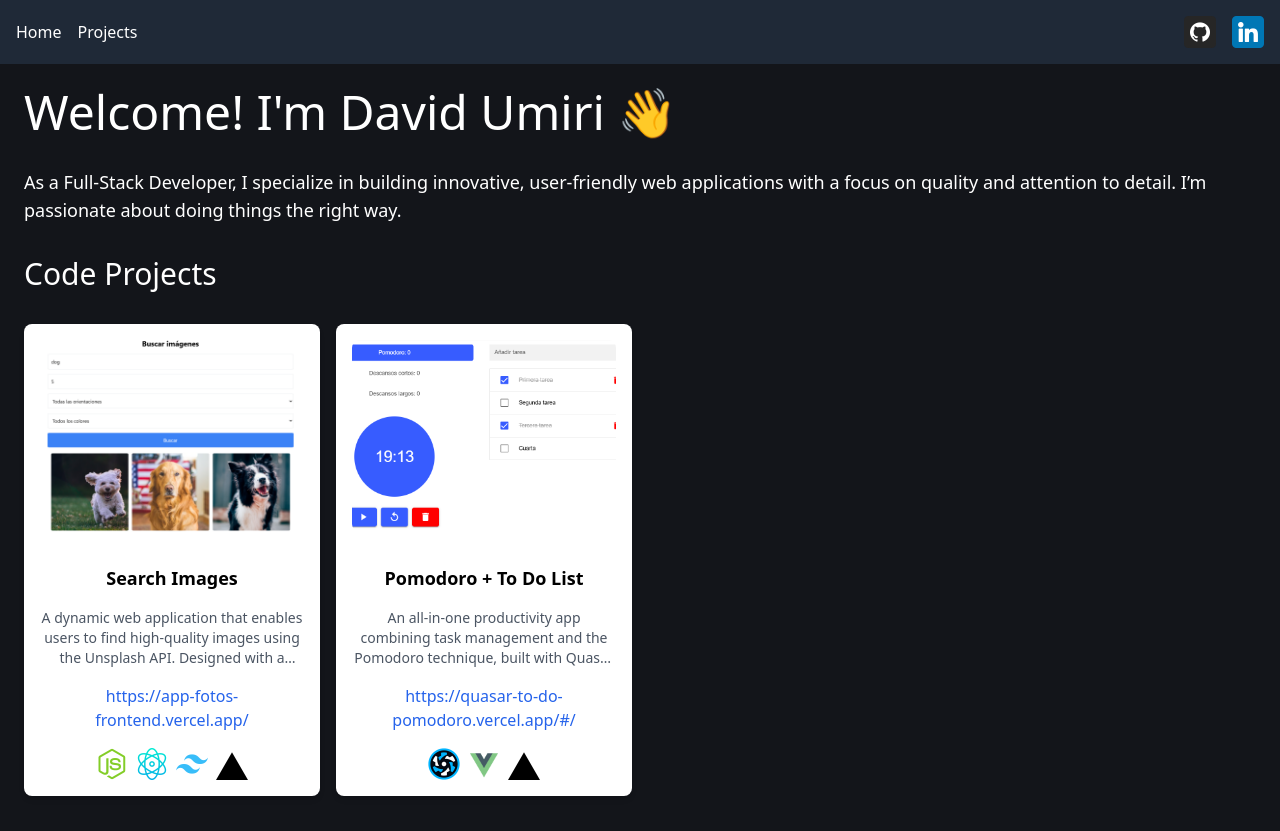
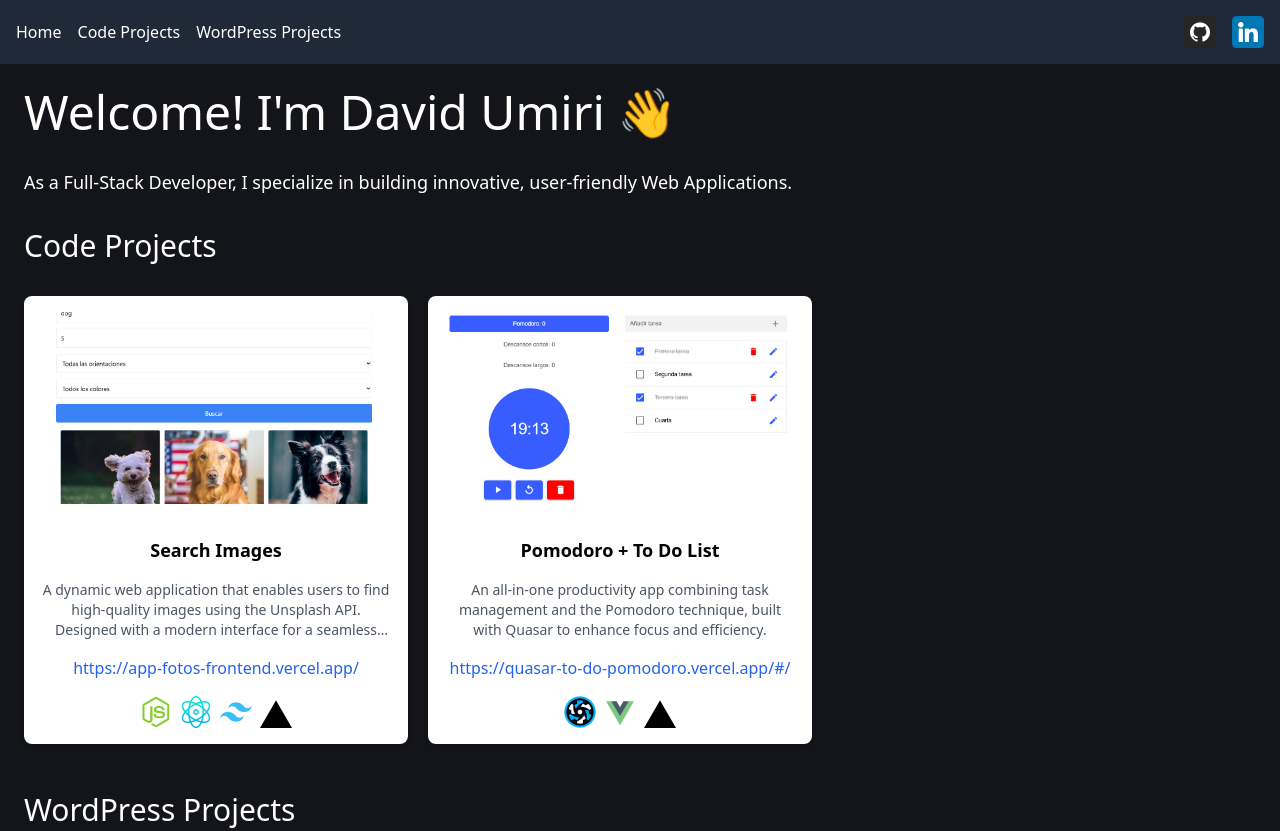
Before and after one commit to DavidUmiri/portfolio-dauc, an Astro site: page / in a window 1280 px wide. Shown: the top 831 px of the page. Built offline with nearby package versions, Linux system fonts and the light colour scheme; Astro itself is replaced by a stand-in of ours.

Commit message:
Adding new routes

```diff
--- a/src/components/Nav.astro
+++ b/src/components/Nav.astro
@@ -1,7 +1,8 @@
 ---
 const navLinks = [
   { href: "./", label: "Home" },
-  { href: "#projects", label: "Projects" },
+  { href: "#code-projects", label: "Code Projects" },
+  { href: "#wordpress-projects", label: "WordPress Projects" },
 ];
 ---
 
--- a/src/pages/index.astro
+++ b/src/pages/index.astro
@@ -9,15 +9,14 @@ import Card from "../components/Card.astro";
 
     <p class="text-lg text-white mb-8">
       As a Full-Stack Developer, I specialize in building innovative,
-      user-friendly web applications with a focus on quality and attention to
-      detail. I’m passionate about doing things the right way.
+      user-friendly Web Applications.
     </p>
 
     <!-- Contenedor responsivo para las tarjetas -->
-    <h2 id="projects" class="text-3xl text-white mb-8">Code Projects</h2>
+    <h2 id="code-projects" class="text-3xl text-white mb-8">Code Projects</h2>
     <ul
       role="list"
-      class="grid grid-cols-1 sm:grid-cols-2 lg:grid-cols-3 xl:grid-cols-4 gap-4">
+      class="flex gap-5 flex-wrap">
       <Card
         image="/images/proyecto-buscar-imagenes.png"
         title="Search Images"
@@ -34,10 +33,10 @@ import Card from "../components/Card.astro";
       />
     </ul>
     <br><br>
-    <h2 id="projects" class="text-3xl text-white mb-8">WordPress Projects</h2>
+    <h2 id="wordpress-projects" class="text-3xl text-white mb-8">WordPress Projects</h2>
     <ul
       role="list"
-      class="grid grid-cols-1 sm:grid-cols-2 lg:grid-cols-3 xl:grid-cols-4 gap-4">
+      class="flex gap-5 flex-wrap">
       <Card
         image="/images/inmasan-tecnologia.png"
         title="Inmasan Tecnología"
```
